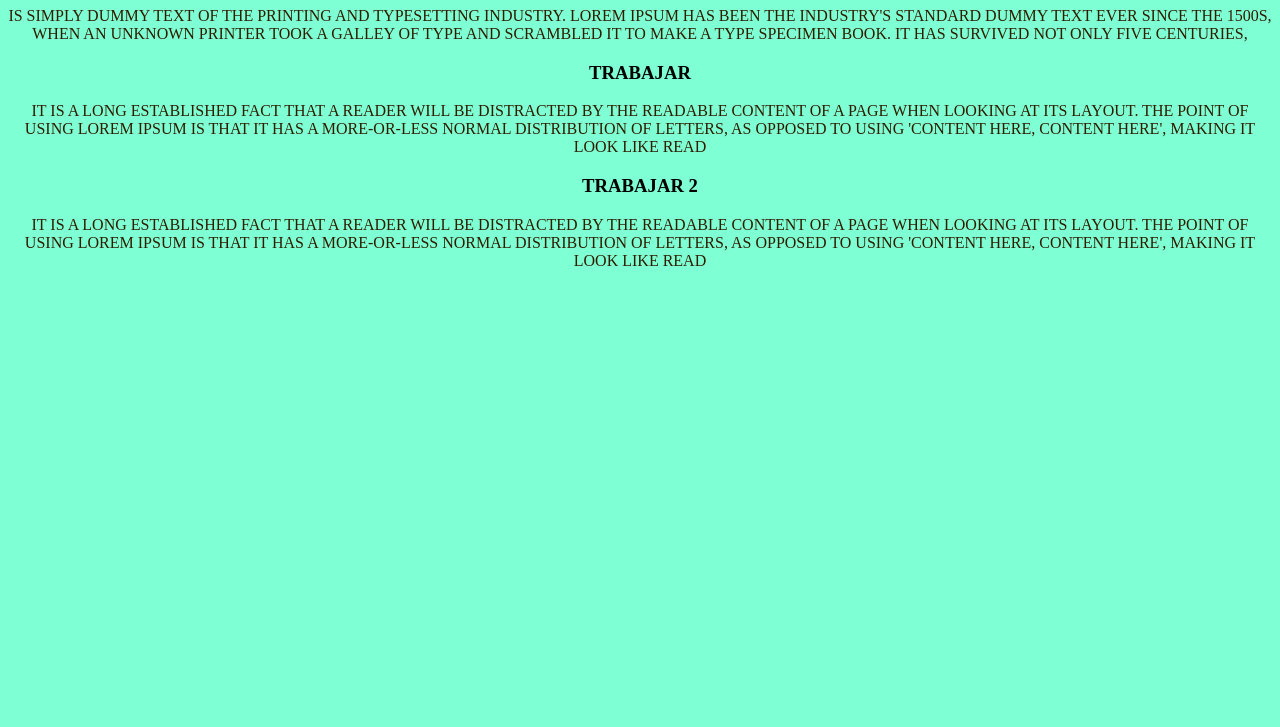
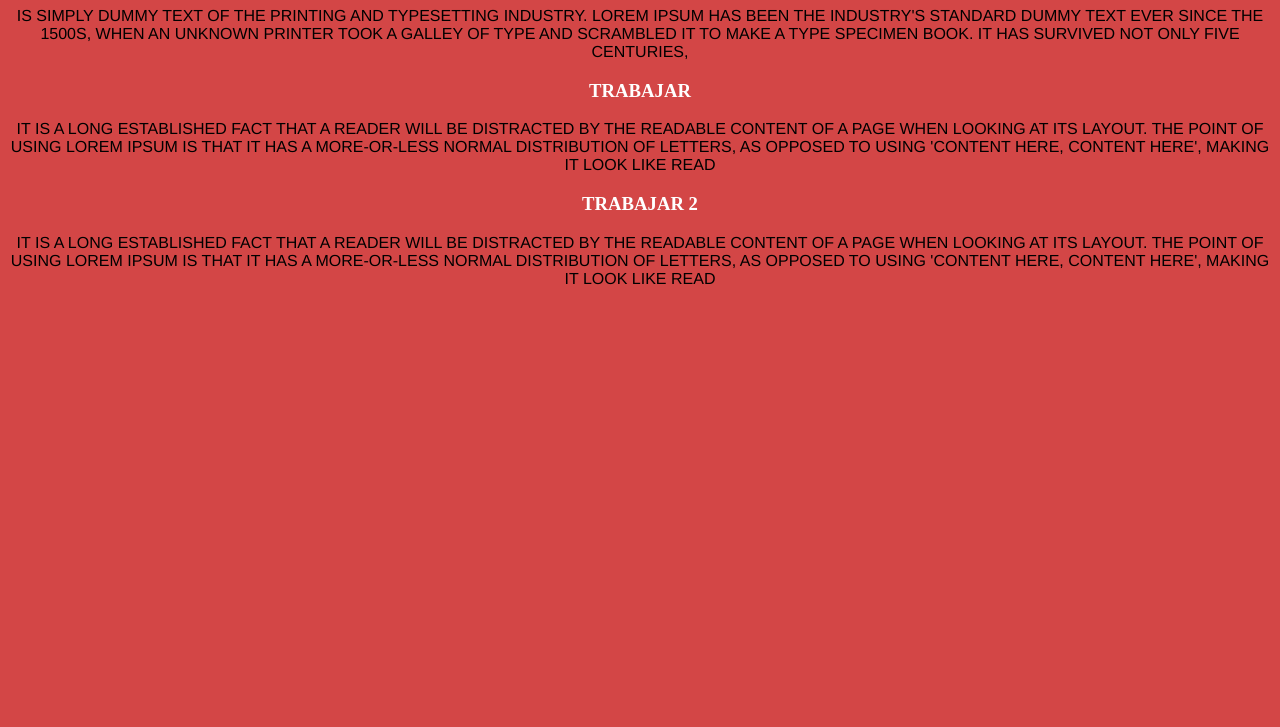
Before and after one commit to sortumerivera/Trabaja-U3, a plain HTML site: page index.html in a window 1280 px wide. Shown: the part 73-800 px from the top of the page. Drawn offline with Linux system fonts and the light colour scheme.

Commit message:
modificacion

```diff
--- a/assets/css/style.css
+++ b/assets/css/style.css
@@ -1,12 +1,13 @@
 body {
-  background-color: aquamarine;
+  background-color: rgb(211, 70, 70);
   text-transform: uppercase;
-  color: black;
+  color: rgb(255, 255, 255);
   text-align: center;
 }
 
 p {
-  color: rgb(47, 29, 1);
+  color: rgb(0, 0, 0);
   text-align: center;
   font-size: 20;
+  font-family: "Franklin Gothic Medium", "Arial Narrow", Arial, sans-serif;
 }
```
